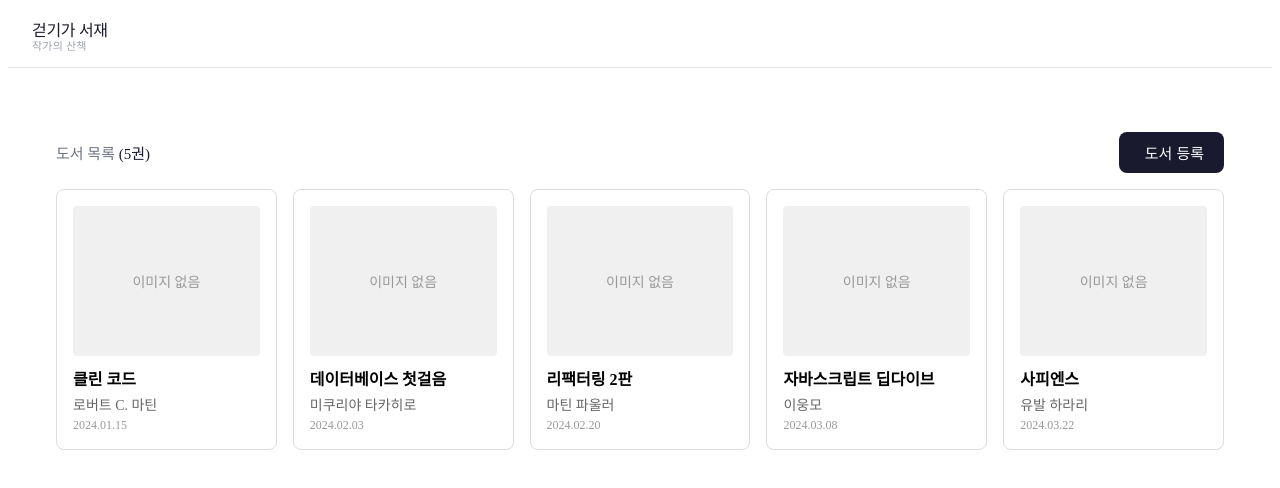
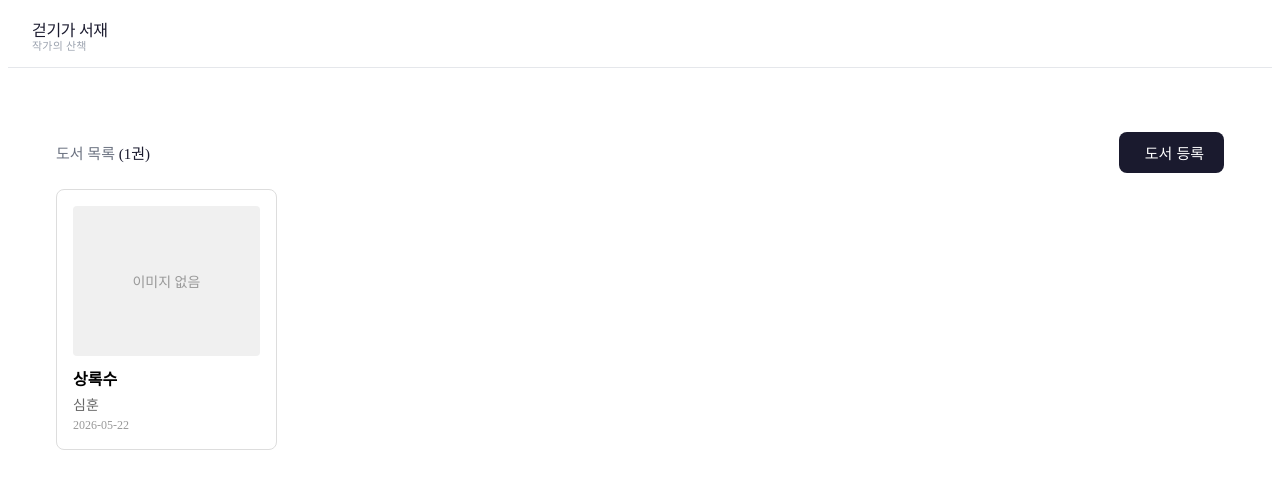
Before and after one commit to Writers-Walk/Frontend, a React (Vite) app: page / in a window 1280 px wide. Shown: the top 488 px of the page. Built offline with nearby package versions, Linux system fonts and the light colour scheme; data requests are answered from the project's data file.

Commit message:
db.json연동

```diff
--- a/src/main/components/mainpage.jsx
+++ b/src/main/components/mainpage.jsx
@@ -1,25 +1,40 @@
 
-import React, { useState } from 'react';
+import React, { useState, useEffect } from 'react';
 import RegisterButton from './RegisterButton';
 import '../css/MainPage.css';
 import BookCard from "./bookCard";
+import { useNavigate } from 'react-router-dom';
 
-const BOOKS = [
-    { id: 1, title: '클린 코드', author: '로버트 C. 마틴', createdAt: '2024.01.15' },
-    { id: 2, title: '데이터베이스 첫걸음', author: '미쿠리야 타카히로', createdAt: '2024.02.03' },
-    { id: 3, title: '리팩터링 2판', author: '마틴 파울러', createdAt: '2024.02.20' },
-    { id: 4, title: '자바스크립트 딥다이브', author: '이웅모', createdAt: '2024.03.08' },
-    { id: 5, title: '사피엔스', author: '유발 하라리', createdAt: '2024.03.22' },
-];
+const API_URL = 'http://localhost:3000/books';
 
 const MainPage = () => {
-    const [books] = useState(BOOKS);
-  const [loading] = useState(false);
+  const [books, setBooks] = useState([]);
+  const [loading, setLoading] = useState(false);
+  const [error, setError] = useState(null);
+  const navigate = useNavigate();
+
+  useEffect(()=>{
+    const fetchBooks = async () => {
+      try{
+        setLoading(true);
+        const res = await fetch(API_URL);
+        if (!res.ok) throw new Error("도서 목록을 불러오지 못했습니다.");
+        const data = await res.json();
+        setBooks(data);
+      }catch(err){
+        setError(err.message);
+      }finally{
+        setLoading(false);
+      }
+    };
+    fetchBooks();
+  },[]);
 
   const handleClickBook = (book) => {
     alert(`${book.title} 상세 페이지로 이동`);
   };
   if (loading) return <p>불러오는 중...</p>;
+  if (error) return <p>{error}</p>;
 
     return (
         <div className="main-page">
```
